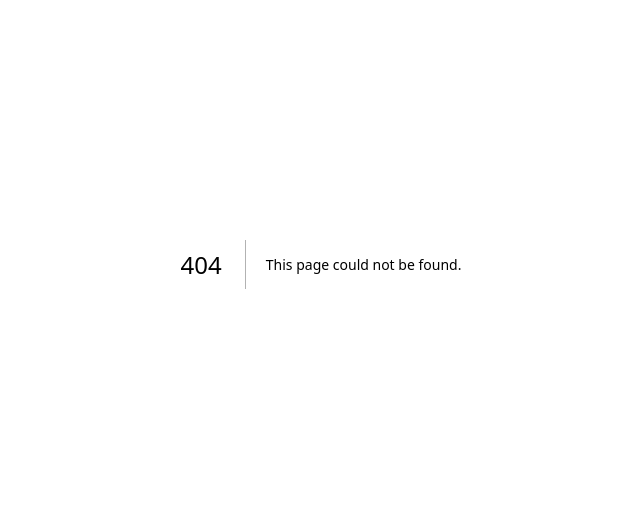
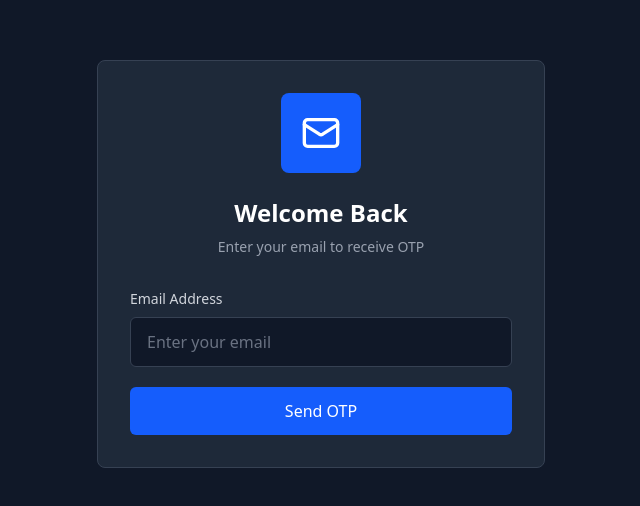
Before and after one commit to KashishAgrahari23/Mesh_Talk, a Next.js app in the folder client/: page /login in a window 1280 px wide. Before the commit this address had no page. Shown: the part 136-642 px from the top of the page, without its empty margins (319-959 px from the left). Built offline with nearby package versions, Linux system fonts and the light colour scheme.

Commit message:
login page done

```diff
--- /dev/null
+++ b/client/src/app/chat/page.tsx
@@ -0,0 +1,11 @@
+import React from 'react'
+
+const ChatApp = () => {
+  return (
+    <div>
+chat app
+    </div>
+  )
+}
+
+export default ChatApp
--- /dev/null
+++ b/client/src/app/login/page.tsx
@@ -0,0 +1,73 @@
+"use client"
+import React, { useState } from "react";
+import { Mail } from "lucide-react";
+import { useRouter } from "next/navigation";
+import axios from "axios";
+
+const LoginPage = () => {
+const [email, setEmail] = useState<string>("");
+const [loading, setLoading] = useState<boolean>(false);
+const router = useRouter()
+
+const handleSubmit = async(e: React.FormEvent<HTMLElement>) : Promise<void>=> {
+e.preventDefault();
+console.log("Email submitted:", email);
+setLoading(true)
+try {
+    const {data} = await axios.post(`http://localhost:5000/api/v1/login` , {email})
+    alert(data.message)
+    router.push(`/verify?email=${email}`)
+} catch (error:any) {
+    alert(error.response.data.message)
+} finally{
+    setLoading(false)
+}
+};
+
+return (
+  <div className="min-h-screen bg-gray-900 flex items-center justify-center p-4">
+    <div className="max-w-md w-full">
+      <div className="bg-gray-800 border border-gray-700 rounded-lg p-8">
+        {/* Icon */}
+        <div className="text-center mb-8">
+          <div className="mx-auto w-20 h-20 bg-blue-600 rounded-lg flex items-center justify-center mb-6">
+            <Mail size={40} className="text-white" />
+          </div>
+
+          <h1 className="text-2xl font-semibold text-white mb-2">
+            Welcome Back
+          </h1>
+          <p className="text-gray-400 text-sm">
+            Enter your email to receive OTP
+          </p>
+        </div>
+
+        {/* Form */}
+        <form onSubmit={handleSubmit} className="space-y-5">
+          <div>
+            <label className="block text-gray-300 text-sm mb-2">
+              Email Address
+            </label>
+
+            <input
+              type="email"
+              placeholder="Enter your email"
+              value={email}
+              onChange={(e) => setEmail(e.target.value)}
+              className="w-full px-4 py-3 bg-gray-900 border border-gray-700 rounded-md text-white placeholder-gray-500 focus:outline-none focus:border-blue-500"
+              required
+            />
+          </div>
+
+          <button
+            type="submit"
+            className="w-full bg-blue-600 hover:bg-blue-700 text-white font-medium py-3 rounded-md transition"
+          >
+            Send OTP
+          </button>
+        </form>
+      </div>
+    </div>
+  </div>
+)}
+export default LoginPage;
--- a/client/src/app/page.tsx
+++ b/client/src/app/page.tsx
@@ -1,11 +1,7 @@
-import React from 'react'
+import { redirect } from 'next/navigation'
 
 const page = () => {
-  return (
-    <div>
-      home
-    </div>
-  )
+  return redirect("/chat")
 }
 
 export default page
```
Also changed, not shown: client/package.json (+6 -1 lines), 1 other file (tests, documents, lock files or other folders).
